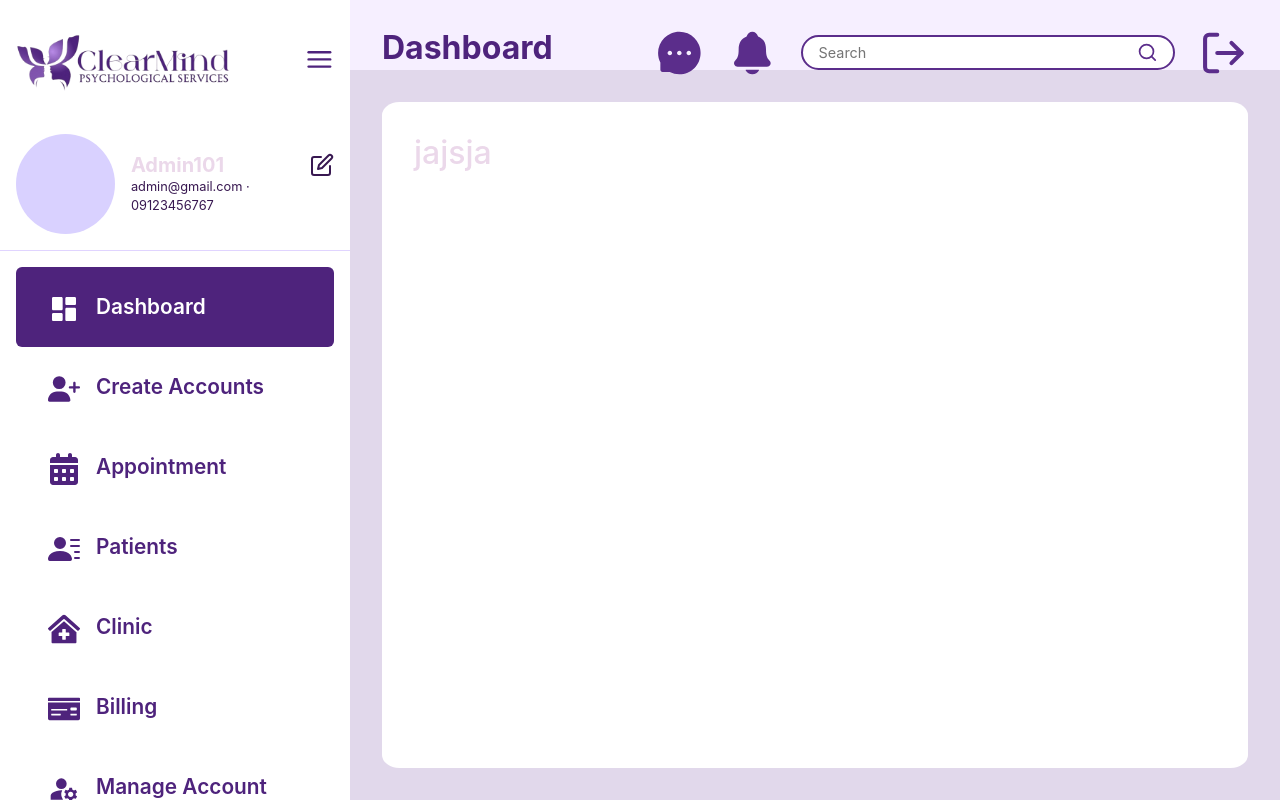
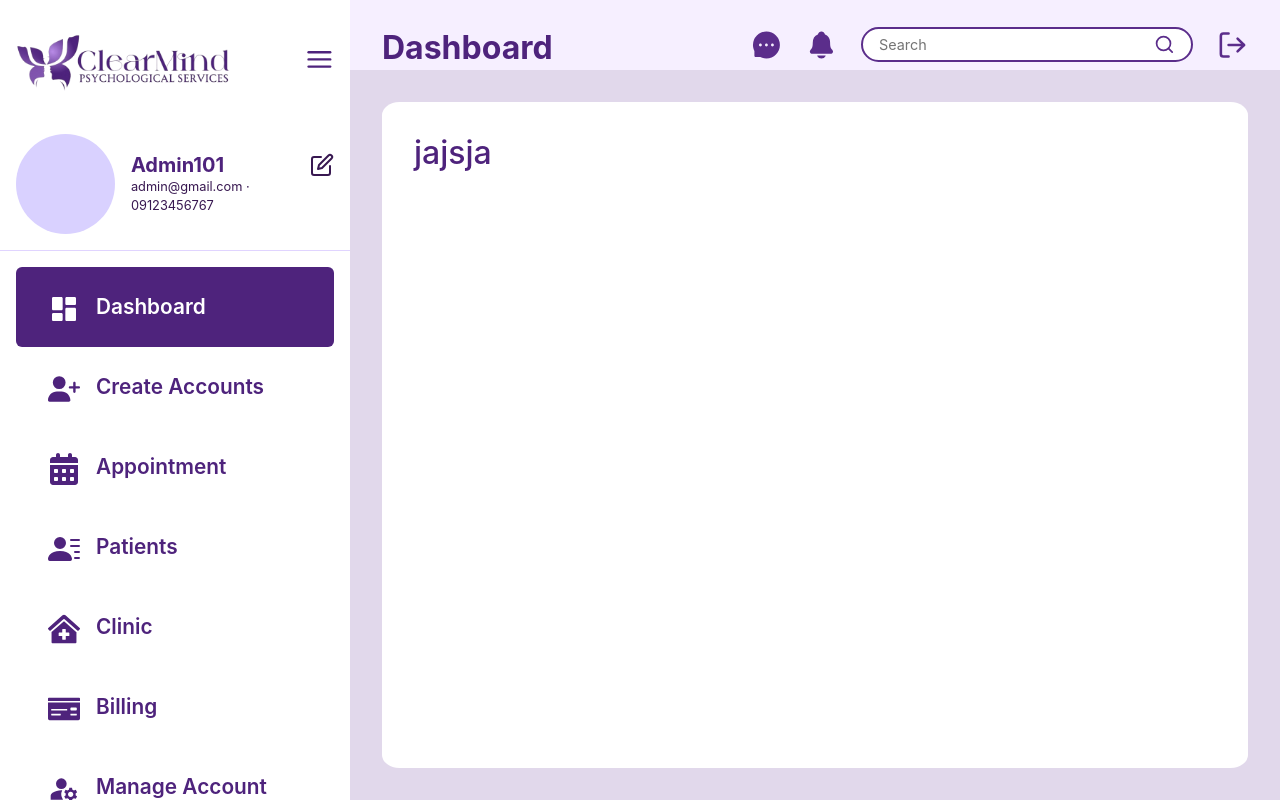
Before and after one commit to miriammulawin/ClearMind, a React (Vite) app in the folder clearmind-frontend/: page /admin-dashboard in a window 1280 px wide. Built offline with nearby package versions, Linux system fonts and the light colour scheme.

Commit message:
fix the index.css and routes for client home

```diff
--- a/clearmind-frontend/src/App.jsx
+++ b/clearmind-frontend/src/App.jsx
@@ -13,7 +13,7 @@ function App() {
       <Routes>
         <Route path="/" element={<Login />} />
         {/* for testing lang yung client */}
-        <Route path="/" element={<ClientHome />} />
+        <Route path="/client-home" element={<ClientHome />} />
         <Route path="/register" element={<Registration />} />
         <Route path="/create-accounts"element={<CreateAccounts/>} />
         <Route path="/admin-dashboard" element={<AdminDashboard />} />
--- a/clearmind-frontend/src/index.css
+++ b/clearmind-frontend/src/index.css
@@ -85,6 +85,7 @@ body {
 .profile-name {
   margin: 0;
   font-weight: bold;
+  color: #4E237C;
 }
 
 .profile-contact {
@@ -228,6 +229,7 @@ body {
   display: flex;
   justify-content: space-between;
   align-items: center;
+
   padding: 0 2rem;
   box-sizing: border-box;
 }
@@ -247,9 +249,10 @@ body {
 }
 
 .top-icon {
-  font-size: 5rem;
+  font-size: 3rem;
   color: #5b2d8b;
   cursor: pointer;
+  margin-bottom: 1rem;
   transition: 0.2s ease;
 }
 
@@ -264,6 +267,7 @@ body {
   background: white;
   border: 2px solid #5b2d8b;
   border-radius: 25px;
+  margin-bottom: 1rem;
   padding: 0.3rem 1rem;
   width: 260px;
 }
@@ -281,6 +285,9 @@ body {
   color: #5b2d8b;
 }
 
+h2{
+  color: #4E237C;
+}
 
 
 
```
